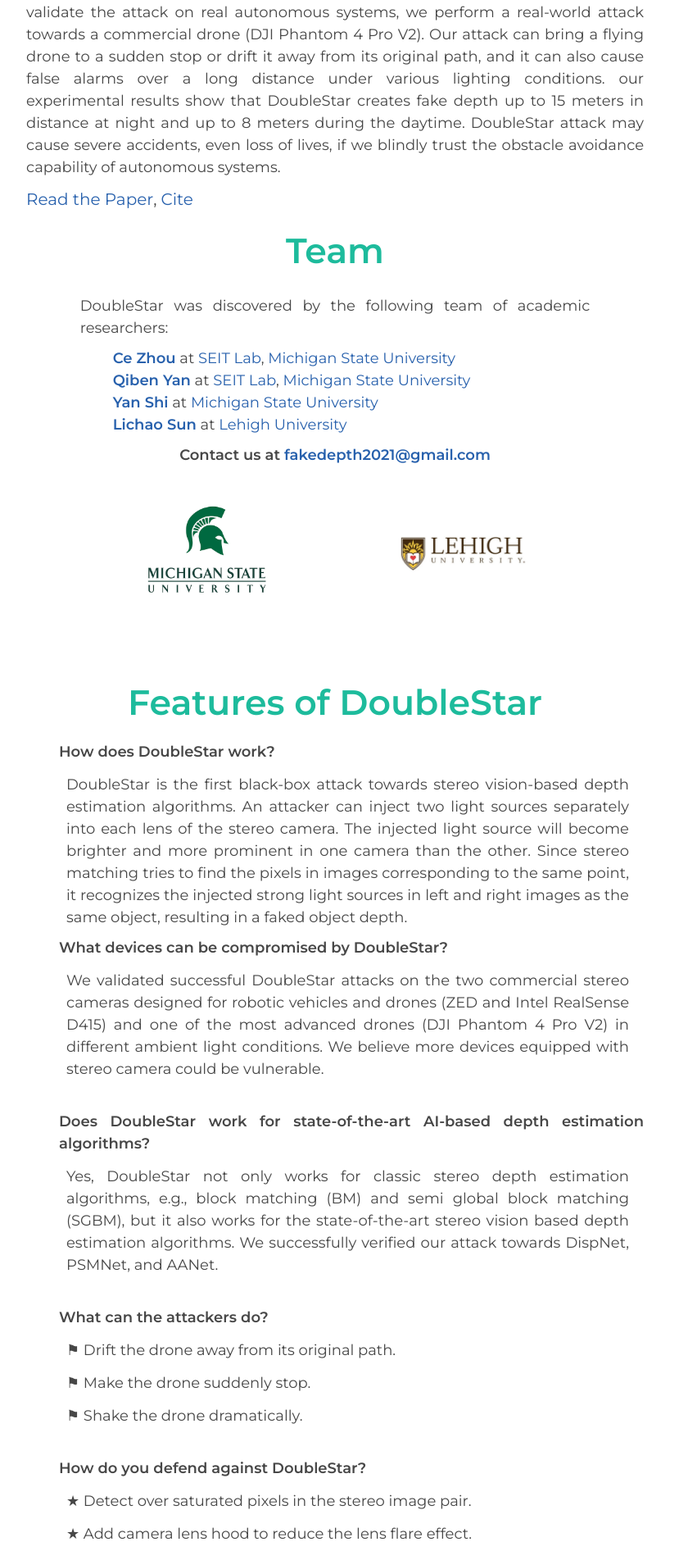
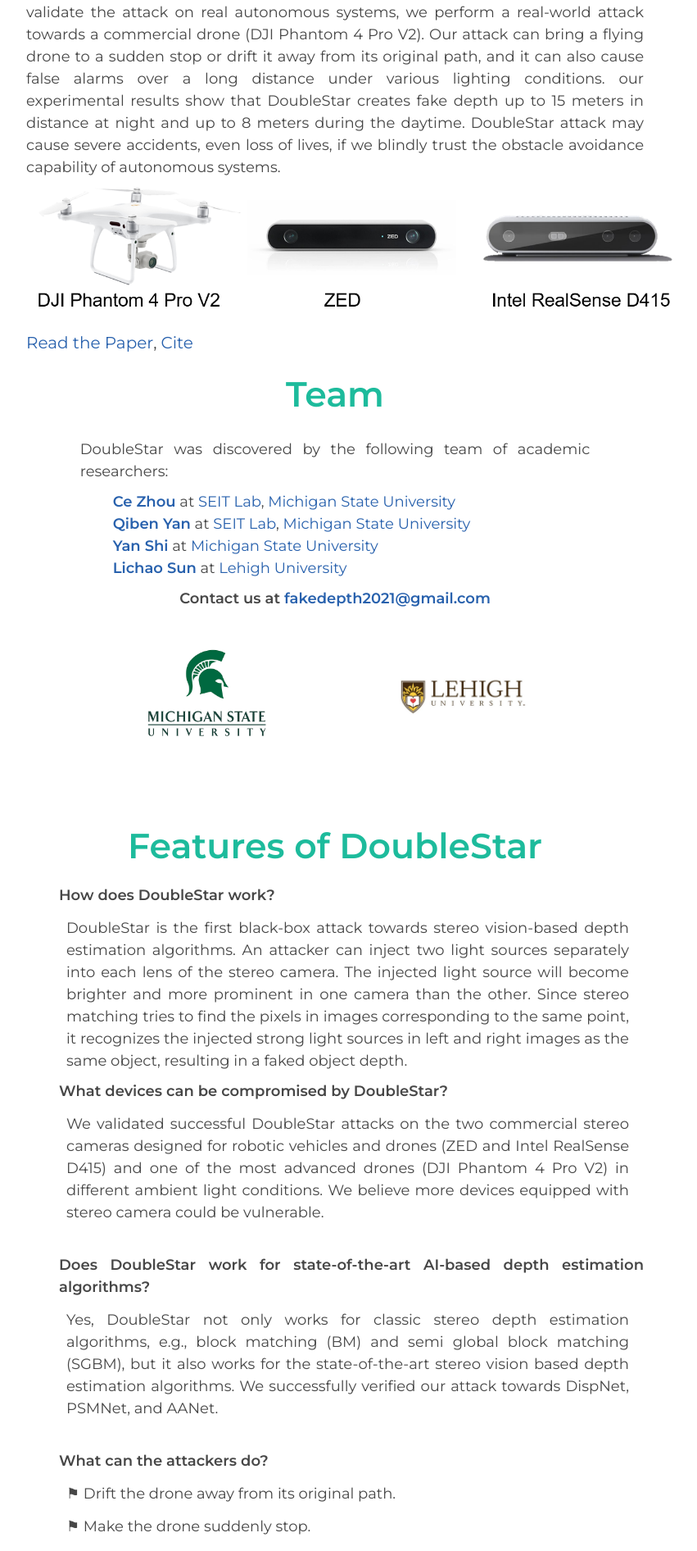
Before and after one commit to fakedepth/doublestar.github.io, a Jekyll site: the page built from index.md, in a window 1280 px wide. Shown: the part 460-2352 px from the top of the page at 82% size, without its empty margins (231-1082 px from the left). Built offline with Jekyll 4.4.1, drawn with Linux system fonts in a browser that asks for light colours.

Commit message:
Update default.html

```diff
--- a/_layouts/default.html
+++ b/_layouts/default.html
@@ -37,7 +37,10 @@ towards a commercial drone (DJI Phantom 4 Pro V2). Our attack can bring a flying
 false alarms over a long distance under various lighting
 conditions. our experimental results show that DoubleStar creates fake depth up to 15 meters in distance at night and up to 8 meters during the daytime. DoubleStar attack may cause severe accidents, even loss of lives, if we blindly trust the obstacle avoidance capability of autonomous systems. </p>
 </p>
-					<p style="font-size:20px"><a href="https://arxiv.org/abs/2110.03154">Read the Paper</a>,
+
+				<img width = "800px" src="devices.png" alt="device">
+					<p style="font-size:20px"><a href="papers/"> </a>
+				<p style="font-size:20px"><a href="https://arxiv.org/abs/2110.03154">Read the Paper</a>,
 
 					<a href="#bibtex" data-toggle="collapse" role="button">
 					Cite <i class="fa fa-quote-right" aria-hidden="true"></i></a>
```
